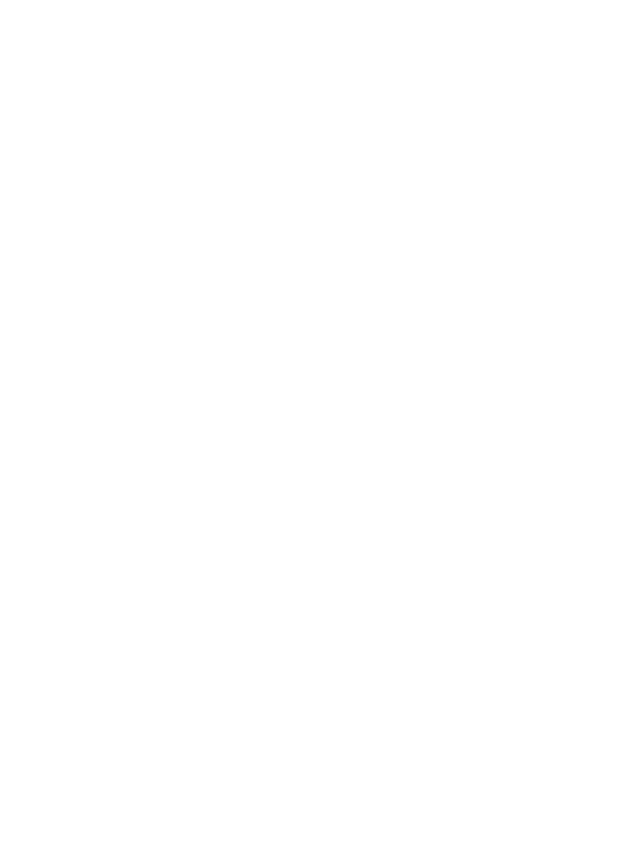
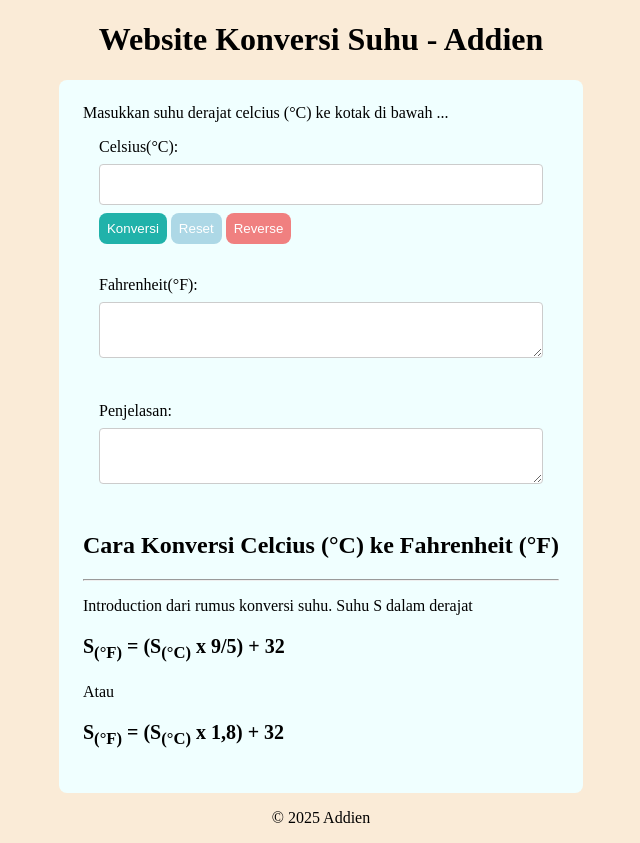
Before and after one commit to revou-fundamental-course/19-may-25-Addien2018, a plain HTML site: page index.html in a window 1280 px wide. Shown: the whole page, without its empty margins (319-959 px from the left). Before the commit the page ends 800 px from the top, so only its background shows below. Drawn offline with Linux system fonts and the light colour scheme.

Commit message:
update css

```diff
--- a/css/style.css
+++ b/css/style.css
@@ -0,0 +1,51 @@
+body {
+    justify-items: center;
+    background-color: antiquewhite;
+    font-family: serif;
+}
+
+main {
+    background-color: azure;
+    padding: 24px;
+    border-radius: 8px;
+}
+
+input[type=number],
+textarea {
+  width: 100%;
+  padding: 12px 20px;
+  margin: 8px 0;
+  display: inline-block;
+  border: 1px solid #ccc;
+  border-radius: 4px;
+  box-sizing: border-box;
+}
+
+.padding-medium {
+    padding: 16px;
+}
+
+button {
+    border: 0px;
+    padding: 8px;
+
+    color: white;
+    border-radius: 8px;
+    cursor: pointer;
+}
+
+.rumus-content {
+    font-size: 20px;
+    font-weight: bold;
+}
+
+/* Global usage */
+.bg-lightseagreen {
+    background-color: lightseagreen;
+}
+.bg-lightblue {
+    background-color: lightblue;
+}
+.bg-lightcoral {
+    background-color: lightcoral;
+}
--- a/index.html
+++ b/index.html
@@ -3,18 +3,73 @@
 <head>
     <meta charset="UTF-8">
     <meta name="viewport" content="width=device-width, initial-scale=1.0">
-    <title>Document</title>
+    <title>Wibsite Konversi Suhu</title>
 </head>
 
 <link rel="stylesheet" href="css/style.css">
 <body>
     <!-- Header Content -->
-    <header></header>
+    <header>
+        <h1>Website Konversi Suhu - Addien</h1>
+    </header>
 
     <!-- main content -->
-    <main></main>
+    <main>
+        <!-- Indroduction -->
+        <div> Masukkan suhu derajat celcius (&deg;C) ke kotak di bawah ... </div>
+
+        <div></div>
+        <!-- Form Konveksi Suhu -->
+        <form class="padding-medium">
+            <!-- Inputan Suhu -->
+            <div>
+                <label for="input-suhu">Celsius(&deg;C):</label>
+                <input type="number" id="input-suhu" name="suhu">
+            </div>
+            <!-- Tombol Action -->
+            <div>
+                <button class="bg-lightseagreen">Konversi</button>
+                <button class="bg-lightblue">Reset</button>
+                <button class="bg-lightcoral">Reverse</button>
+            </div>
+        </form>
+
+        <!-- Hasil Konversi -->
+        <div class="padding-medium">
+            <div>
+                <label for="hasil-suhu">Fahrenheit(&deg;F):</label>
+                <textarea id="hasil-suhu" readonly></textarea>
+            </div>
+        </div>
+
+        <!-- Penjelasan -->
+        <div class="padding-medium">
+            <div>
+                <label for="detail-suhu">Penjelasan:</label>
+                <textarea id="hasil-suhu" readonly></textarea>
+            </div>
+        </div>
+
+        <!-- Keterangan Formula -->
+        <div>
+            <header>
+                <h2>Cara Konversi Celcius (&deg;C) ke Fahrenheit (&deg;F)</h2>
+            </header>
+
+            <hr>
+
+            <div>
+                <p>Introduction dari rumus konversi suhu. Suhu S dalam derajat</p>
+                <p class="rumus-content">S<sub>(&deg;F)</sub> = (S<sub>(&deg;C)</sub> x 9/5) + 32</p>
+                <p>Atau</p>
+                <p class="rumus-content">S<sub>(&deg;F)</sub> = (S<sub>(&deg;C)</sub> x 1,8) + 32</p>
+            </div>
+        </div>
+    </main>
 
     <!--footer content-->
-    <footer></footer>
+    <footer>
+        <p>&copy; 2025 Addien</p>
+    </footer>
 </body>
 </html>
```
